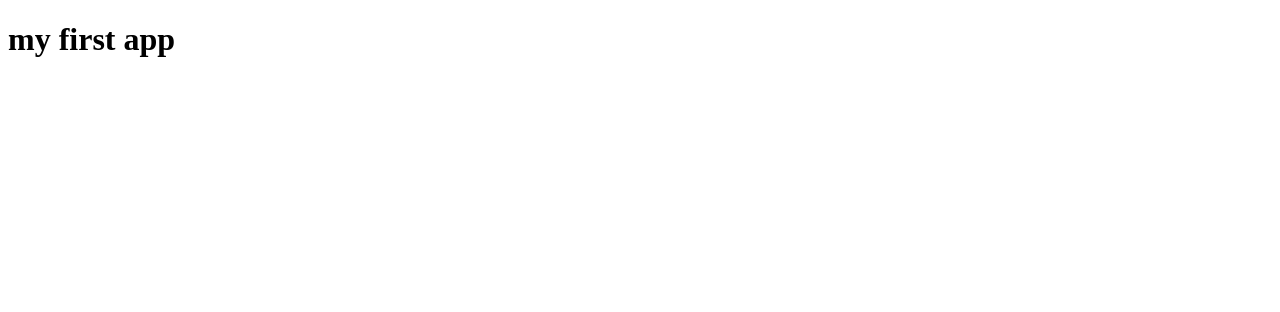
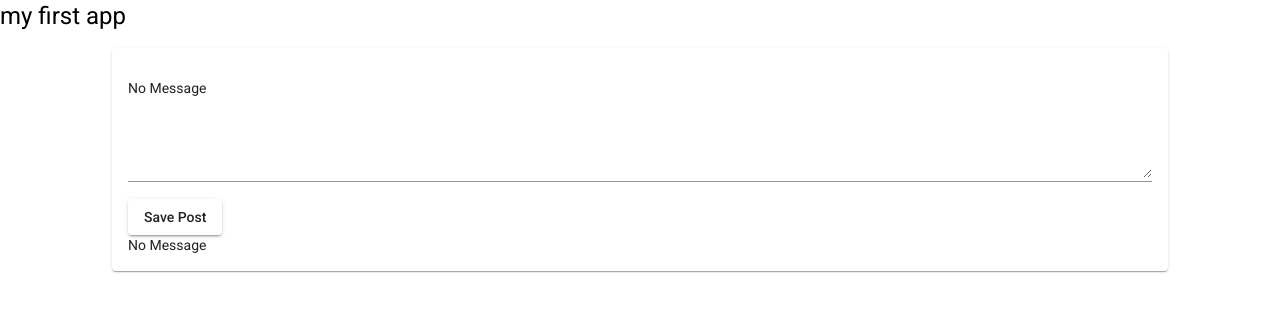
Before and after one commit to look4suman/mean-course-updated, an Angular app: page / in a window 1280 px wide. Shown: the top 312 px of the page. Built offline with nearby package versions, Linux system fonts and the light colour scheme.

Commit message:
added create layout

```diff
--- a/angular.json
+++ b/angular.json
@@ -24,6 +24,7 @@
               "src/assets"
             ],
             "styles": [
+              "./node_modules/@angular/material/prebuilt-themes/indigo-pink.css",
               "src/styles.css"
             ],
             "scripts": []
@@ -88,6 +89,7 @@
               "src/assets"
             ],
             "styles": [
+              "./node_modules/@angular/material/prebuilt-themes/indigo-pink.css",
               "src/styles.css"
             ],
             "scripts": []
@@ -119,6 +121,7 @@
           }
         }
       }
-    }},
+    }
+  },
   "defaultProject": "mean-course"
 }
--- a/package.json
+++ b/package.json
@@ -12,10 +12,12 @@
   "private": true,
   "dependencies": {
     "@angular/animations": "~10.0.14",
+    "@angular/cdk": "^10.1.3",
     "@angular/common": "~10.0.14",
     "@angular/compiler": "~10.0.14",
     "@angular/core": "~10.0.14",
     "@angular/forms": "~10.0.14",
+    "@angular/material": "^10.1.3",
     "@angular/platform-browser": "~10.0.14",
     "@angular/platform-browser-dynamic": "~10.0.14",
     "@angular/router": "~10.0.14",
--- a/src/app/app.component.html
+++ b/src/app/app.component.html
@@ -1 +1,2 @@
 <h1>my first app</h1>
+<app-post-create></app-post-create>
--- a/src/app/posts/post-create/post-create.component.css
+++ b/src/app/posts/post-create/post-create.component.css
@@ -0,0 +1,9 @@
+mat-card {
+  width: 80%;
+  Margin: auto;
+}
+
+mat-form-field,
+textarea {
+  width: 100%;
+}
--- a/src/app/posts/post-create/post-create.component.html
+++ b/src/app/posts/post-create/post-create.component.html
@@ -1 +1,7 @@
-<p>post-create works!</p>
+<mat-card>
+  <mat-form-field class="example-form-field">
+    <textarea rows="6" matInput [(ngModel)]="newPost"></textarea>
+  </mat-form-field>
+  <button mat-raised-button (click)="onAddPost(newPost)">Save Post</button>
+  <p>{{newPost}}</p>
+</mat-card>
--- a/src/app/posts/post-create/post-create.component.ts
+++ b/src/app/posts/post-create/post-create.component.ts
@@ -7,9 +7,15 @@
 })
 export class PostCreateComponent implements OnInit {
 
+  newPost: string = "No Message";
+
   constructor() { }
 
   ngOnInit(): void {
   }
 
+  onAddPost(message: string) {
+    this.newPost = message;
+  }
+
 }
--- a/src/index.html
+++ b/src/index.html
@@ -6,8 +6,10 @@
   <base href="/">
   <meta name="viewport" content="width=device-width, initial-scale=1">
   <link rel="icon" type="image/x-icon" href="favicon.ico">
+  <link href="https://fonts.googleapis.com/css?family=Roboto:300,400,500&display=swap" rel="stylesheet">
+  <link href="https://fonts.googleapis.com/icon?family=Material+Icons" rel="stylesheet">
 </head>
-<body>
+<body class="mat-typography">
   <app-root></app-root>
 </body>
 </html>
--- a/src/styles.css
+++ b/src/styles.css
@@ -1 +1,4 @@
 /* You can add global styles to this file, and also import other style files */
+
+html, body { height: 100%; }
+body { margin: 0; font-family: Roboto, "Helvetica Neue", sans-serif; }
--- a/tsconfig.base.json
+++ b/tsconfig.base.json
@@ -1,6 +1,7 @@
 /* To learn more about this file see: https://angular.io/config/tsconfig. */
 {
   "compileOnSave": false,
+  "enableIvy": false,
   "compilerOptions": {
     "baseUrl": "./",
     "outDir": "./dist/out-tsc",
```
Also changed, not shown: src/app/app.module.ts (+11 -1 lines).
